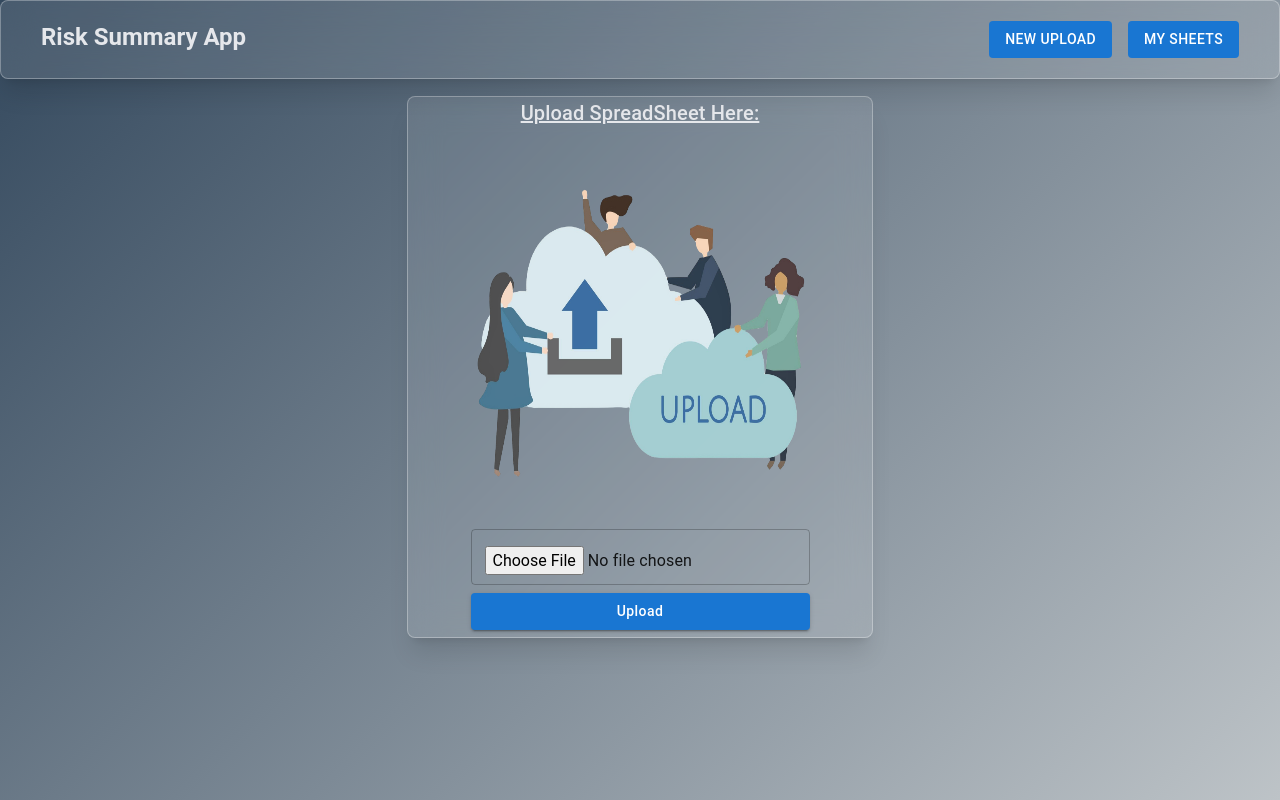
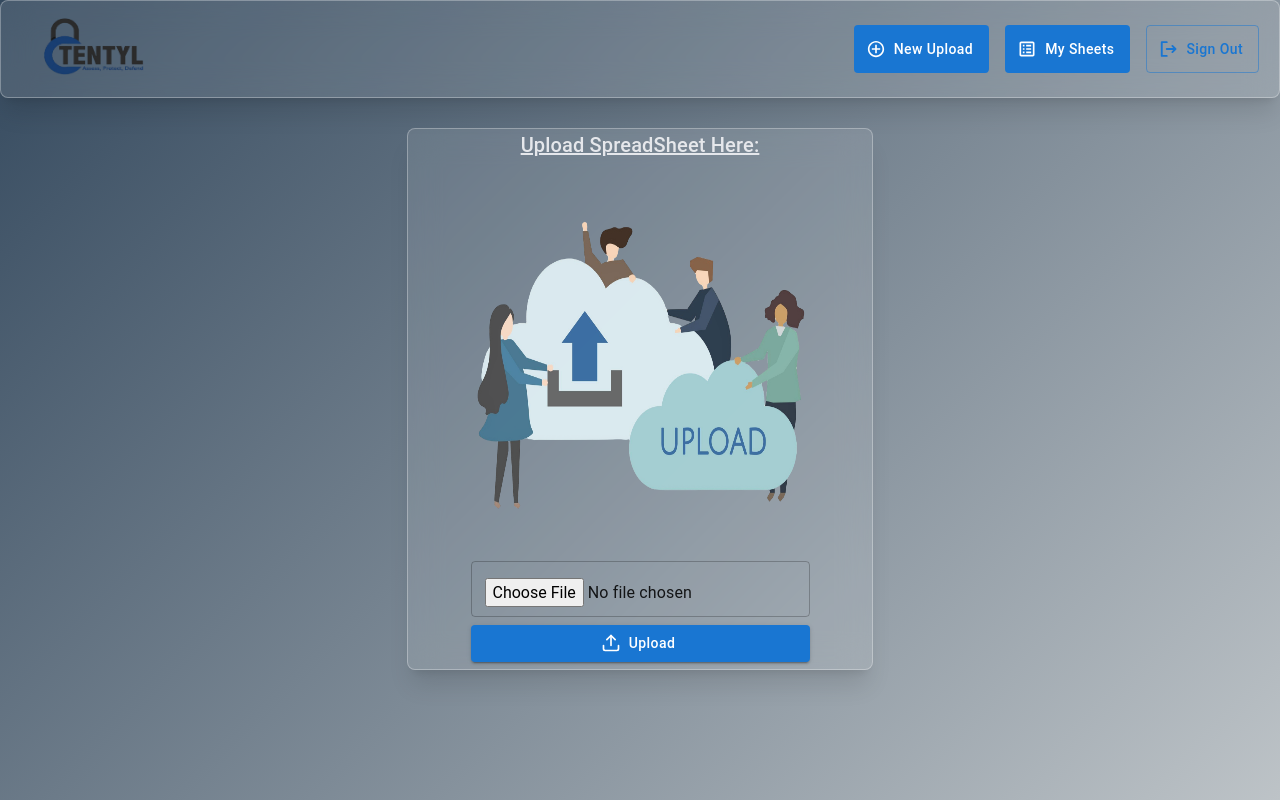
Before and after one commit to debagit10/risk-assessment-frontend, a React (Vite) app in the folder frontend/: page /upload in a window 1280 px wide. Built offline with nearby package versions, Linux system fonts and the light colour scheme.

Commit message:
feat/fix: added icons where necessary, added the brand's logo

```diff
--- a/frontend/index.html
+++ b/frontend/index.html
@@ -2,7 +2,7 @@
 <html lang="en">
   <head>
     <meta charset="UTF-8" />
-    <link rel="icon" type="image/svg+xml" href="/vite.svg" />
+    <link rel="icon" type="image/svg+xml" href="src/images/logo.png" />
     <meta name="viewport" content="width=device-width, initial-scale=1.0" />
     <title>Risk Summary</title>
   </head>
--- a/frontend/package.json
+++ b/frontend/package.json
@@ -17,6 +17,7 @@
     "react": "^18.3.1",
     "react-cookie": "^7.2.0",
     "react-dom": "^18.3.1",
+    "react-icons": "^5.3.0",
     "react-router-dom": "^6.26.2",
     "react-toastify": "^10.0.5",
     "xlsx": "^0.18.5"
--- a/frontend/src/App.tsx
+++ b/frontend/src/App.tsx
@@ -6,13 +6,11 @@ import Login from "./pages/auth/Login";
 import Signup from "./pages/auth/Signup";
 import ViewSummary from "./pages/ViewSummary";
 import Sheets from "./pages/Sheets";
-import Test from "./pages/Test";
 
 const App = () => {
   return (
     <Routes>
       <Route path="/" Component={Login} />
-      <Route path="/test" Component={Test} />
       <Route path="/signup" Component={Signup} />
       <Route path="/upload" Component={UploadPage} />
       <Route path="/:id/summary" Component={ViewSummary} />
--- a/frontend/src/components/UploadDoc.tsx
+++ b/frontend/src/components/UploadDoc.tsx
@@ -7,6 +7,7 @@ import * as XLSX from "xlsx";
 import API_URL from "../Env";
 import { useNavigate } from "react-router-dom";
 import { useCookies } from "react-cookie";
+import { FiUpload } from "react-icons/fi";
 
 const UploadDoc = () => {
   const [jsonResult, setJsonResult] = useState([]);
@@ -112,6 +113,7 @@ const UploadDoc = () => {
           onClick={submit}
           disabled={loading}
           sx={{ textTransform: "capitalize" }}
+          startIcon={<FiUpload />}
         >
           {loading ? "Uploading..." : "Upload"}
         </Button>
--- a/frontend/src/containers/Nav_Container.tsx
+++ b/frontend/src/containers/Nav_Container.tsx
@@ -2,6 +2,10 @@ import { Button, Typography, Stack } from "@mui/material";
 import React, { ReactNode } from "react";
 import { useNavigate } from "react-router-dom";
 import { useCookies } from "react-cookie";
+import logo from "../images/logo.png";
+import { IoMdAddCircleOutline } from "react-icons/io";
+import { BiSpreadsheet } from "react-icons/bi";
+import SignOut from "../modals/SignOut";
 
 interface ContainerProps {
   children: ReactNode;
@@ -18,29 +22,34 @@ const Nav_Container: React.FC<ContainerProps> = ({ children }) => {
         background: "linear-gradient(135deg, #34495e 0%, #bdc3c7 100%)",
       }}
     >
-      <div className="flex fixed justify-between w-full z-50 px-10 py-5 mr-10 backdrop-blur-lg bg-white/10 bg-opacity-50 border border-white/30 shadow-xl rounded-lg text-gray-200 ">
-        <div className="">
-          <Typography variant="h5" fontWeight={700}>
-            Risk Summary App
-          </Typography>
+      <div className="flex fixed justify-between w-full z-50 px-5 py-2 mr-10 backdrop-blur-lg bg-white/10 bg-opacity-50 border border-white/30 shadow-xl rounded-lg text-gray-200 ">
+        <div>
+          <img src={logo} alt="logo" className="w-36 h-20 cursor-pointer" />
         </div>
-        <Stack spacing={2} direction="row">
+
+        <Stack spacing={2} direction="row" sx={{ marginTop: "1rem" }}>
           <Button
             onClick={() => navigate("/upload")}
             variant="contained"
-            sx={{ textTransform: "capitalise" }}
+            sx={{
+              textTransform: "capitalize",
+              height: "3rem",
+            }}
             disableElevation
+            startIcon={<IoMdAddCircleOutline />}
           >
             New Upload
           </Button>
           <Button
             onClick={() => navigate(`/${cookies.userID}/sheets`)}
             variant="contained"
-            sx={{ textTransform: "capitalise" }}
+            sx={{ textTransform: "capitalize", height: "3rem" }}
             disableElevation
+            startIcon={<BiSpreadsheet />}
           >
             My Sheets
           </Button>
+          <SignOut />
         </Stack>
       </div>
 
--- /dev/null
+++ b/frontend/src/modals/SignOut.tsx
@@ -0,0 +1,95 @@
+import {
+  Button,
+  Dialog,
+  DialogTitle,
+  DialogContent,
+  DialogActions,
+  DialogContentText,
+} from "@mui/material";
+import React, { useState } from "react";
+import { useNavigate } from "react-router-dom";
+import { useCookies } from "react-cookie";
+import { PiSignOutBold } from "react-icons/pi";
+
+const SignOut = () => {
+  const [anchorEl, setAnchorEl] = React.useState<null | HTMLElement>(null);
+  const [cookies, setCookie, removeCookie] = useCookies();
+  const [loading, setLoading] = useState(false);
+  const navigate = useNavigate();
+
+  const open = Boolean(anchorEl);
+
+  const handleClick = (event: React.MouseEvent<HTMLElement>) => {
+    setAnchorEl(event.currentTarget);
+  };
+
+  const handleClose = () => {
+    setAnchorEl(null);
+  };
+
+  const handleSignOut = () => {
+    setLoading(true);
+    setTimeout(() => {
+      removeCookie("userID");
+      navigate("/");
+    }, 3000);
+  };
+
+  return (
+    <div>
+      <Button
+        variant="outlined"
+        sx={{ textTransform: "capitalize", height: "3rem" }}
+        disableElevation
+        startIcon={<PiSignOutBold />}
+        onClick={handleClick}
+      >
+        Sign out
+      </Button>
+
+      <Dialog
+        open={open}
+        onClose={handleClose}
+        aria-labelledby="alert-dialog-title"
+        aria-describedby="alert-dialog-description"
+      >
+        <DialogTitle id="alert-dialog-title">{"Confirm sign out"}</DialogTitle>
+        <DialogContent>
+          <DialogContentText id="alert-dialog-description">
+            Are you sure you want to sign out?
+          </DialogContentText>
+        </DialogContent>
+        <DialogActions>
+          <Button
+            variant="outlined"
+            sx={{
+              borderColor: "red",
+              color: "red",
+              textTransform: "capitalize",
+              "&:hover": {
+                backgroundColor: "red",
+                color: "white",
+                borderColor: "white",
+              },
+            }}
+            onClick={handleClose}
+          >
+            Cancel
+          </Button>
+          <Button
+            variant="contained"
+            sx={{
+              textTransform: "capitalize",
+            }}
+            disabled={loading}
+            onClick={handleSignOut}
+          >
+            {loading ? "Signing out..." : "Sign out"}
+          </Button>
+        </DialogActions>
+      </Dialog>
+    </div>
+  );
+};
+
+export default SignOut;
--- a/frontend/src/pages/Sheets.tsx
+++ b/frontend/src/pages/Sheets.tsx
@@ -43,7 +43,7 @@ const Sheets = () => {
 
   return (
     <Nav_Container>
-      <div className="mt-24 w-full px-10 py-5 m-10 backdrop-blur-lg bg-white/10 bg-opacity-50 border border-white/30 shadow-xl rounded-lg text-gray-200">
+      <div className="mt-32 w-full px-10 py-5 m-10 backdrop-blur-lg bg-white/10 bg-opacity-50 border border-white/30 shadow-xl rounded-lg text-gray-200">
         <TableContainer>
           <div className="p-3 underline">
             <Typography variant="h6" fontWeight={500}>
--- a/frontend/src/pages/Test.tsx
+++ /dev/null
@@ -1,22 +0,0 @@
-import { Card, CardContent, Typography } from "@mui/material";
-import React from "react";
-
-const Test = () => {
-  return (
-    <div className="min-h-screen bg-custom-bg bg-cover bg-center bg-no-repeat flex items-center justify-center">
-      <div className="backdrop-blur-lg bg-white/10 bg-opacity-50 border border-white/30 shadow-xl rounded-lg p-6 w-96">
-        <div>
-          <Typography variant="h5" component="div" className="text-white">
-            Glassmorphism Effect
-          </Typography>
-          <Typography variant="body2" className="text-gray-200">
-            This card has a glass-like effect with transparency, blur, and
-            depth!
-          </Typography>
-        </div>
-      </div>
-    </div>
-  );
-};
-
-export default Test;
--- a/frontend/src/pages/UploadPage.tsx
+++ b/frontend/src/pages/UploadPage.tsx
@@ -7,7 +7,7 @@ import upload from "../images/upload.png";
 const UploadPage = () => {
   return (
     <Nav_Container>
-      <div className="mt-24 px-10 backdrop-blur-lg bg-white/10 bg-opacity-50 border border-white/30 shadow-xl rounded-lg text-gray-200 ">
+      <div className="mt-32 px-10 backdrop-blur-lg bg-white/10 bg-opacity-50 border border-white/30 shadow-xl rounded-lg text-gray-200 ">
         <div className="underline flex justify-center">
           <Typography variant="h6" fontWeight={500}>
             Upload SpreadSheet Here:
--- a/frontend/src/pages/ViewSummary.tsx
+++ b/frontend/src/pages/ViewSummary.tsx
@@ -64,7 +64,7 @@ const ViewSummary = () => {
 
   return (
     <Nav_Container>
-      <div className="mt-24 w-full px-10 m-10 backdrop-blur-lg bg-white/10 bg-opacity-50 border border-white/30 shadow-xl rounded-lg text-gray-200">
+      <div className="mt-32 w-full px-10 m-10 backdrop-blur-lg bg-white/10 bg-opacity-50 border border-white/30 shadow-xl rounded-lg text-gray-200">
         <div className="p-1 underline">
           <Typography variant="h6" fontWeight={500}>
             Summary
--- a/frontend/src/pages/auth/Login.tsx
+++ b/frontend/src/pages/auth/Login.tsx
@@ -7,6 +7,7 @@ import { ToastContainer, toast } from "react-toastify";
 import "react-toastify/dist/ReactToastify.css";
 import { useNavigate } from "react-router-dom";
 import { useCookies } from "react-cookie";
+import logo from "../../images/logo.png";
 
 interface UserData {
   email: string;
@@ -80,12 +81,10 @@ const Login = () => {
         background: "linear-gradient(135deg, #34495e 0%, #bdc3c7 100%)",
       }}
     >
-      <div className="p-10">
-        <Typography variant="h4" fontWeight={700} color="white">
-          Risk Summary App
-        </Typography>
+      <div className="p-5 flex justify-center">
+        <img src={logo} alt="logo" className="w-64 h-52 " />
       </div>
-      <div className="flex justify-center  my-10 ">
+      <div className="flex justify-center  ">
         <ToastContainer />
         <div className="backdrop-blur-lg bg-white/10 bg-opacity-50 border border-white/30 shadow-xl rounded-lg p-6 w-96 text-gray-200">
           <Typography variant="h6" fontWeight={700} sx={{ marginY: "5%" }}>
--- a/frontend/src/pages/auth/Signup.tsx
+++ b/frontend/src/pages/auth/Signup.tsx
@@ -6,6 +6,7 @@ import { useNavigate } from "react-router-dom";
 import axios from "axios";
 import API_URL from "../../Env";
 import { useCookies } from "react-cookie";
+import logo from "../../images/logo.png";
 
 interface UserData {
   email: string;
@@ -78,12 +79,10 @@ const Signup = () => {
         background: "linear-gradient(135deg, #34495e 0%, #bdc3c7 100%)",
       }}
     >
-      <div className="p-10">
-        <Typography variant="h4" fontWeight={700} color="white">
-          Risk Summary App
-        </Typography>
+      <div className="p-5 flex justify-center">
+        <img src={logo} alt="logo" className="w-64 h-52" />
       </div>
-      <div className="flex justify-center  my-10 ">
+      <div className="flex justify-center ">
         <ToastContainer />
         <div className="backdrop-blur-lg bg-white/10 bg-opacity-50 border border-white/30 shadow-xl rounded-lg p-6 w-96 text-gray-200">
           <Typography variant="h6" fontWeight={700} sx={{ marginY: "5%" }}>
```
Also changed, not shown: frontend/src/images/logo.png (added), 1 other file (tests, documents, lock files or other folders).
